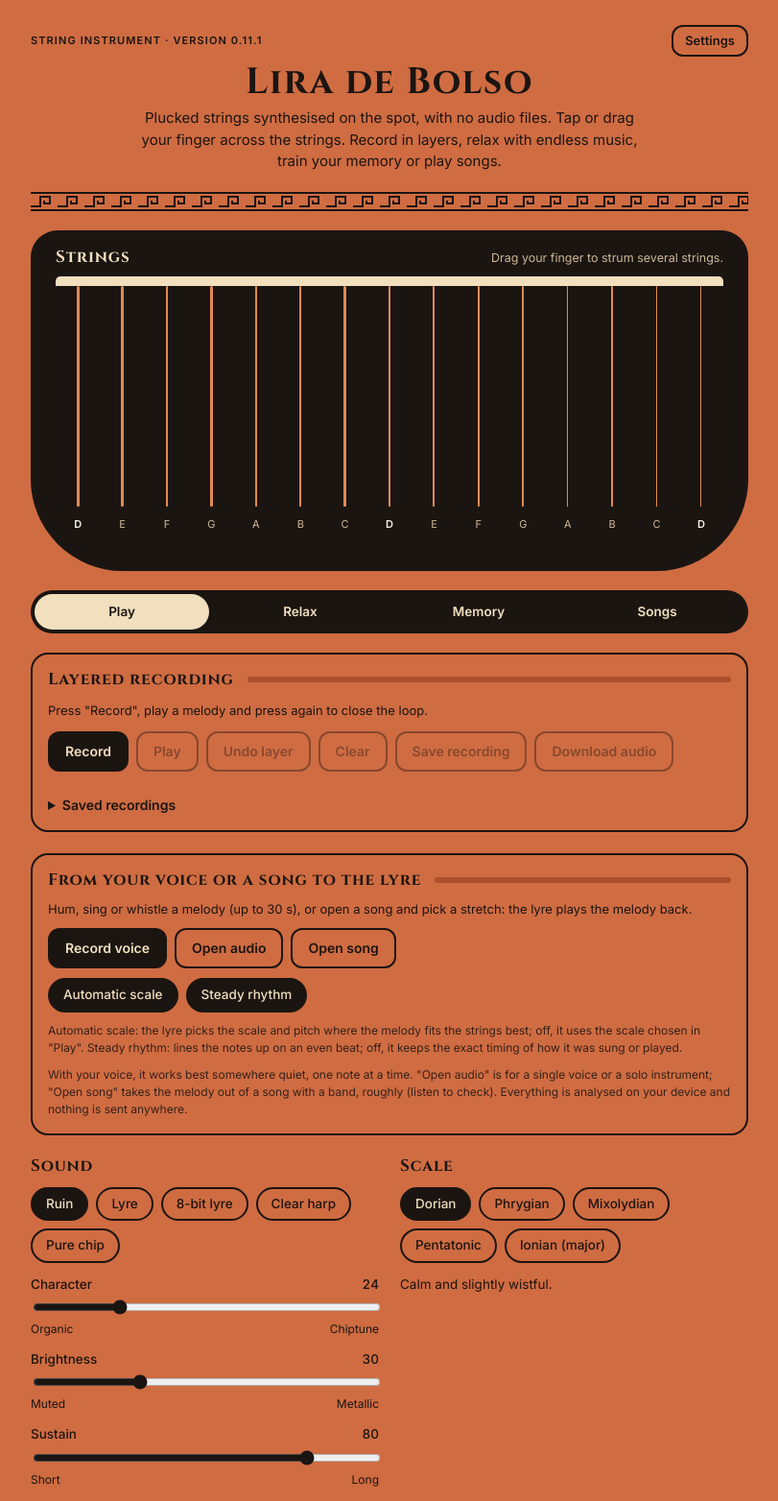
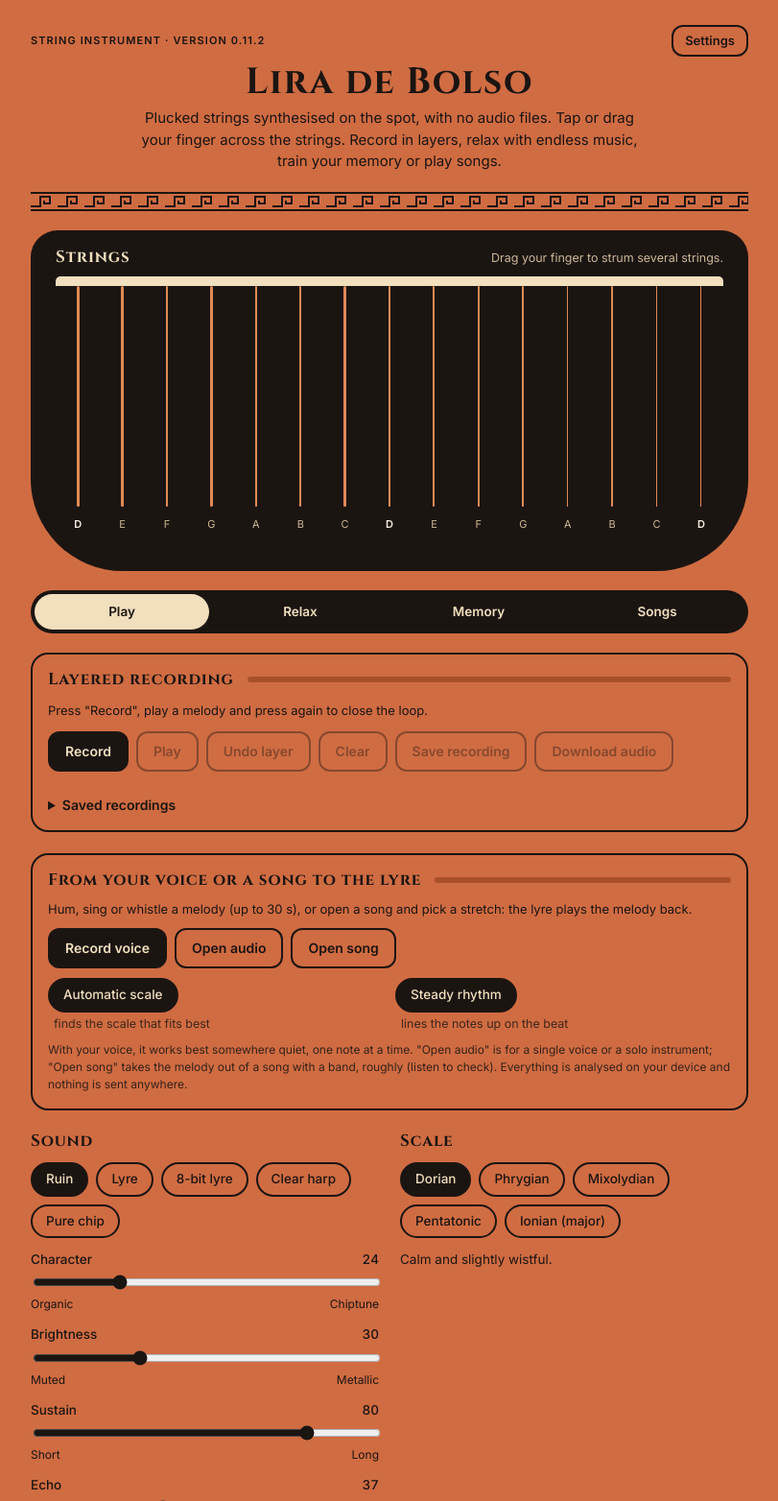
Before and after one commit to guilhermrosa/lira-de-bolso, a website with bundled scripts: page index.html in a window 1280 px wide. Shown: the top 1564 px of the page at 96% size, without its empty margins (234-1045 px from the left). Built offline with nearby package versions, Linux system fonts and the light colour scheme.

Commit message:
v0.11.2: legendas curtas sob Escala automática e Ritmo regular

```diff
--- a/css/style.css
+++ b/css/style.css
@@ -106,6 +106,9 @@ input[type=range] { width: 100%; accent-color: var(--accent); }
 .loop-bar i { display: block; height: 100%; width: calc(var(--p, 0) * 100%); background: var(--black); }
 .hum { display: grid; gap: 10px; }
 .hum .level i { width: calc(var(--p, 0) * 100%); transition: width .08s linear; }
+.hum-opts { display: grid; grid-template-columns: 1fr 1fr; gap: 12px; }
+.hum-opts .opt { display: grid; gap: 4px; justify-items: start; }
+.hum-opts small { font-size: .78rem; line-height: 1.3; opacity: .8; padding: 0 6px; }
 .hum-opts .chip[aria-pressed="false"] { opacity: .55; }
 .song-clip { display: grid; gap: 8px; }
 .roll { display: block; width: 100%; height: 150px; border-radius: 12px; margin-bottom: 10px; }
--- a/index.html
+++ b/index.html
@@ -95,11 +95,10 @@
           <button class="btn" type="button" id="songCancel" data-i18n="rec.cancel">Cancelar</button>
         </div>
       </div>
-      <div class="chips hum-opts">
-        <button class="chip" type="button" id="humAuto" aria-pressed="true" data-i18n="hum.auto">Escala automática</button>
-        <button class="chip" type="button" id="humRhythm" aria-pressed="true" data-i18n="hum.rhythm">Ritmo regular</button>
+      <div class="hum-opts">
+        <div class="opt"><button class="chip" type="button" id="humAuto" aria-pressed="true" aria-describedby="humAutoHelp" data-i18n="hum.auto">Escala automática</button><small id="humAutoHelp" data-i18n="hum.autoHelp">acha a escala que melhor cabe</small></div>
+        <div class="opt"><button class="chip" type="button" id="humRhythm" aria-pressed="true" aria-describedby="humRhythmHelp" data-i18n="hum.rhythm">Ritmo regular</button><small id="humRhythmHelp" data-i18n="hum.rhythmHelp">alinha as notas ao tempo</small></div>
       </div>
-      <p class="note small" data-i18n="hum.optsHelp">Escala automática: a lira escolhe a escala e a altura em que a melodia cabe melhor nas cordas; desligada, usa a escala de "Tocar". Ritmo regular: alinha as notas a um tempo constante; desligado, mantém o tempo exato de como foi cantado ou tocado.</p>
       <div id="humResult" hidden>
         <canvas class="roll" id="humRoll" data-i18n-aria="hum.rollAria" aria-label="A melodia nas cordas da lira"></canvas>
         <div class="btns">
--- a/js/lang/en.js
+++ b/js/lang/en.js
@@ -56,7 +56,8 @@ export default {
   'hum.savedMsg': '"{name}" saved in Saved recordings (you can rename it there). It also shows in Songs, under "Your recordings".',
   'hum.toLoopMsg': 'The melody is now the first layer of the recorder above: record more layers over it.',
   'hum.nameVoice': 'From voice', 'hum.nameFile': 'From file',
-  'hum.optsHelp': "Automatic scale: the lyre picks the scale and pitch where the melody fits the strings best; off, it uses the scale chosen in \"Play\". Steady rhythm: lines the notes up on an even beat; off, it keeps the exact timing of how it was sung or played.",
+  'hum.autoHelp': "finds the scale that fits best",
+  'hum.rhythmHelp': "lines the notes up on the beat",
   'song.approx': "It is an approximation: listen to check.",
   'song.nothing': "No melody found in this stretch. Try another.",
   'song.failed': "Could not analyse this stretch on this device.",
--- a/js/lang/es.js
+++ b/js/lang/es.js
@@ -56,7 +56,8 @@ export default {
   'hum.savedMsg': '"{name}" guardada en Grabaciones guardadas (puedes renombrarla allí). También aparece en Canciones, en "Tus grabaciones".',
   'hum.toLoopMsg': 'La melodía es ahora la primera capa de la grabadora de arriba: graba otras capas encima.',
   'hum.nameVoice': 'De la voz', 'hum.nameFile': 'Del archivo',
-  'hum.optsHelp': "Escala automática: la lira elige la escala y la altura en que la melodía cabe mejor en las cuerdas; apagada, usa la escala de \"Tocar\". Ritmo regular: alinea las notas a un pulso constante; apagado, mantiene el tiempo exacto de como se cantó o tocó.",
+  'hum.autoHelp': "busca la escala que mejor encaja",
+  'hum.rhythmHelp': "alinea las notas al pulso",
   'song.approx': "Es una aproximación: escucha para comprobar.",
   'song.nothing': "No encontré una melodía en este fragmento. Prueba otro.",
   'song.failed': "No se pudo analizar este fragmento en este dispositivo.",
--- a/js/lang/pt.js
+++ b/js/lang/pt.js
@@ -58,7 +58,8 @@ export default {
   'hum.savedMsg': '"{name}" salva em Gravações salvas (dá para renomear lá). Também aparece em Canções, em "Suas gravações".',
   'hum.toLoopMsg': 'A melodia virou a primeira camada do gravador acima: grave outras camadas por cima.',
   'hum.nameVoice': 'Da voz', 'hum.nameFile': 'Do arquivo',
-  'hum.optsHelp': "Escala automática: a lira escolhe a escala e a altura em que a melodia cabe melhor nas cordas; desligada, usa a escala de \"Tocar\". Ritmo regular: alinha as notas a um tempo constante; desligado, mantém o tempo exato de como foi cantado ou tocado.",
+  'hum.autoHelp': "acha a escala que melhor cabe",
+  'hum.rhythmHelp': "alinha as notas ao tempo",
   'song.approx': "É uma aproximação: ouça para conferir.",
   'song.nothing': "Não encontrei uma melodia neste trecho. Tente outro.",
   'song.failed': "Não deu para analisar este trecho neste aparelho.",
--- a/js/lang/zh.js
+++ b/js/lang/zh.js
@@ -54,7 +54,8 @@ export default {
   'hum.savedMsg': '“{name}”已保存到“已保存的录音”（可以在那里重命名）。它也会出现在“歌曲”的“你的录音”里。',
   'hum.toLoopMsg': '这段旋律已成为上方录音器的第一层：可以在上面再录其他音层。',
   'hum.nameVoice': '来自声音', 'hum.nameFile': '来自文件',
-  'hum.optsHelp': "自动选择音阶：里拉琴会选出最适合这段旋律的音阶和音高；关闭时使用“弹奏”中选定的音阶。规整节奏：让音符对齐到均匀的节拍；关闭时保留演唱或演奏时的原始节奏。",
+  'hum.autoHelp': "找出最合适的音阶",
+  'hum.rhythmHelp': "让音符对齐节拍",
   'song.approx': "这是近似结果：请试听确认。",
   'song.nothing': "这一段里没有找到旋律，请换一段试试。",
   'song.failed': "无法在此设备上分析这一段。",
--- a/js/version.js
+++ b/js/version.js
@@ -1,3 +1,3 @@
 // The app's version: the only place to change it on a release.
 // A classic script (not a module) so both the page and the service worker (importScripts) can read it.
-self.APP_VERSION = '0.11.1';
+self.APP_VERSION = '0.11.2';
```
Also changed, not shown: CLAUDE.md (+1 -1 lines).
